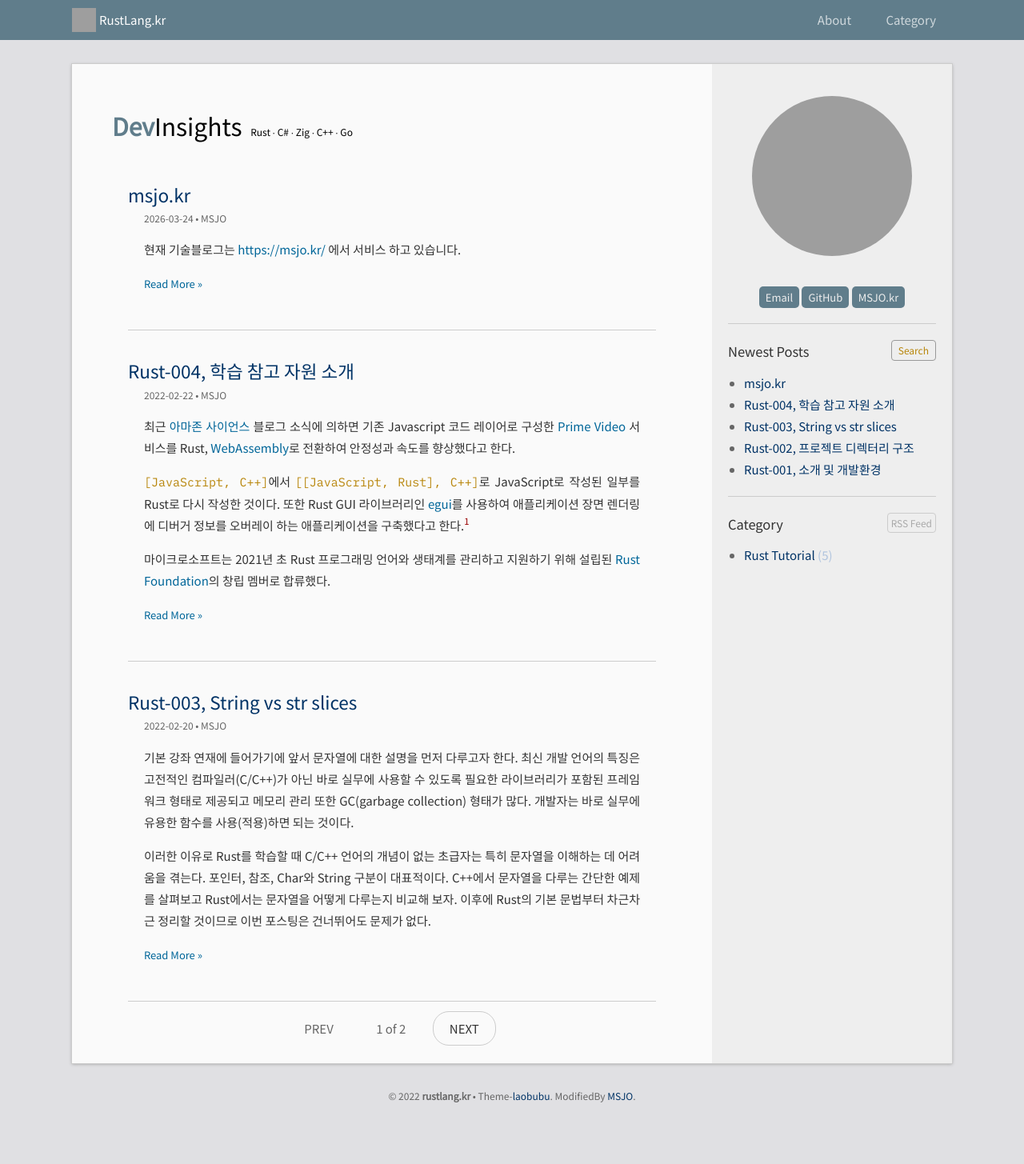
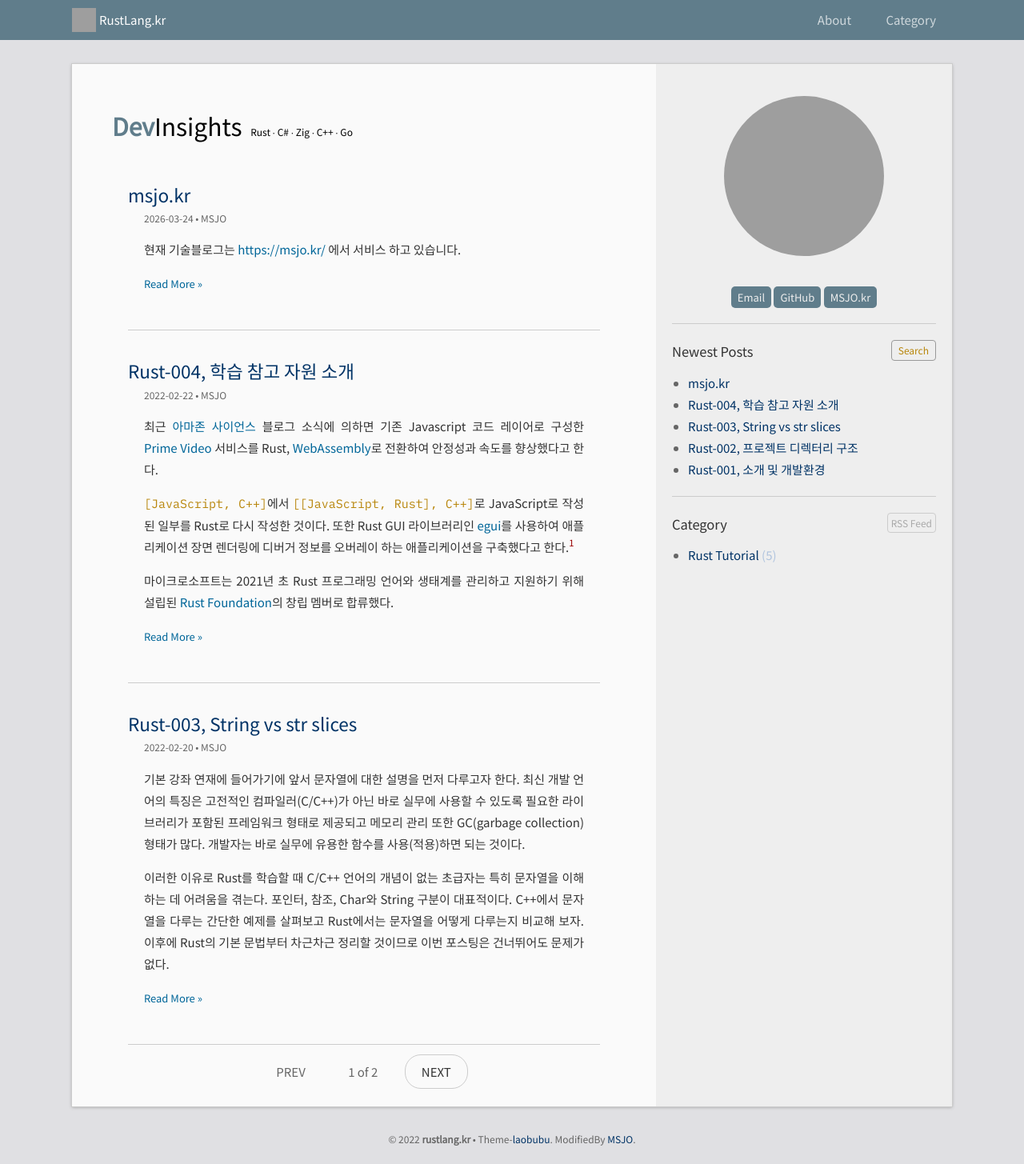
Before and after one commit to DebugJO/rustlang, a Jekyll site: the page built from index.html, in a window 1280 px wide. Shown: the whole page at 80% size. Built offline with Jekyll 4.4.1, drawn with Linux system fonts in a browser that asks for light colours; the list of posts is cut into pages by our own code; before the commit the page ends 1401 px from its top, so only the background shows below that; grey boxes are pictures that could not be loaded.

Commit message:
Update _layout.scss

```diff
--- a/_sass/_layout.scss
+++ b/_sass/_layout.scss
@@ -49,8 +49,8 @@ body {
 	}
 }
 
-$col-main-width: 800px;
-$col-secnod-width: 300px;
+$col-main-width: 730px;
+$col-secnod-width: 370px;
 $hide-sidebar-screen-width: 1120px;
 
 .header-placeholder { position: absolute; }
```
